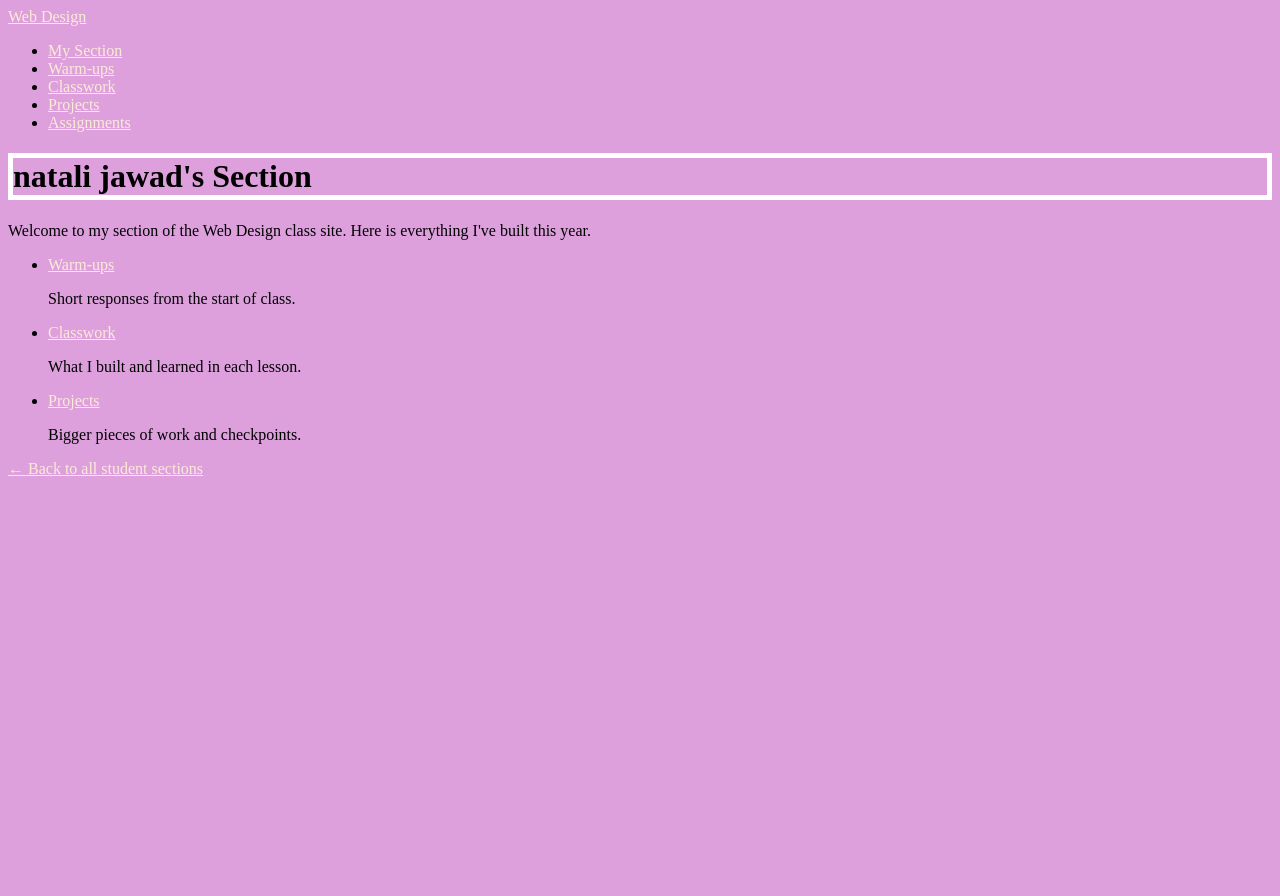
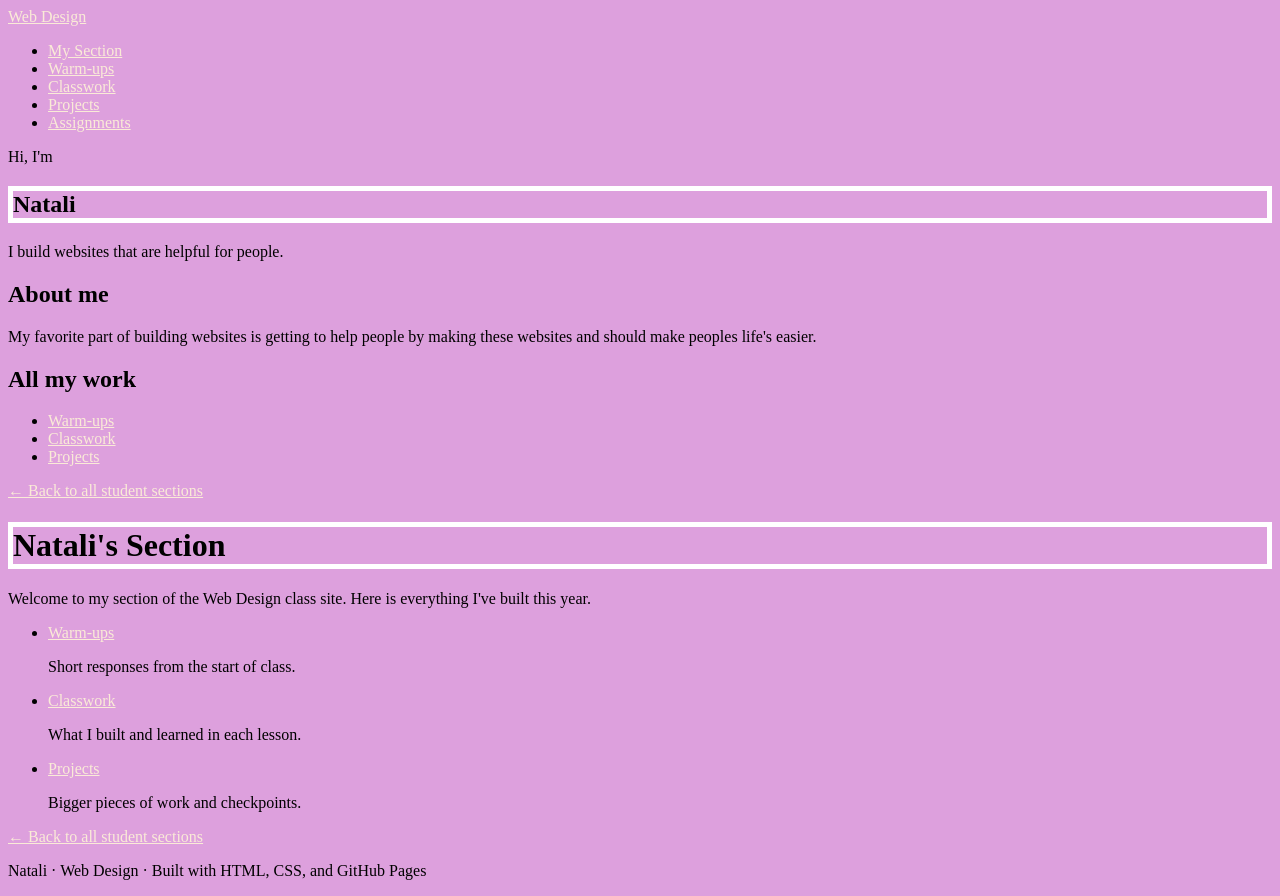
Before and after one commit to montverde-webdesign/Natali-Jawad, a plain HTML site: page index.html in a window 1280 px wide. Before the commit the page ends 800 px from the top, so only its background shows below. Drawn offline with Linux system fonts and the light colour scheme.

Commit message:
Add portfolio hero and about me

```diff
--- a/index.html
+++ b/index.html
@@ -3,7 +3,7 @@
 <head>
   <meta charset="UTF-8">
   <meta name="viewport" content="width=device-width, initial-scale=1.0">
-  <title>natali jawad's Section | Web Design</title>
+  <title>Natali Jawad's Section | Web Design</title>
   <link rel="stylesheet" href="style.css">
 </head>
 <body>
@@ -20,9 +20,29 @@
     </nav>
   </header>
 
-  <main>
+  <main><section class="hero">
+  <p class="hello">Hi, I'm</p>
+  <h1>Natali</h1>
+  <p class="intro">I build websites that are helpful for people.</p>
+</section>
+
+<section class="about">
+  <h2>About me</h2>
+  <p>My favorite part of building websites is getting to help people by making these websites and should make peoples life's easier.</p>
+</section>
+
+<section class="all-work">
+  <h2>All my work</h2>
+  <ul class="work-links">
+    <li><a href="warm-ups/index.html">Warm-ups</a></li>
+    <li><a href="classwork/index.html">Classwork</a></li>
+    <li><a href="projects/index.html">Projects</a></li>
+  </ul>
+</section>
+
+<p><a href="https://montverde-webdesign.github.io/submissions.html">&larr; Back to all student sections</a></p>
     <!-- CHANGE: put your first name in the heading and the title above -->
-    <h1>natali jawad's Section</h1>
+    <h1>Natali's Section</h1>
     <p>Welcome to my section of the Web Design class site. Here is everything I've built this year.</p>
 
     <ul class="categories">
@@ -41,6 +61,8 @@
     </ul>
 
     <p><a href="https://montverde-webdesign.github.io/submissions.html">&larr; Back to all student sections</a></p>
-  </main>
+  </main> <footer>
+  <p>Natali &middot; Web Design &middot; Built with HTML, CSS, and GitHub Pages</p>
+</footer>
 </body>
 </html>
```
